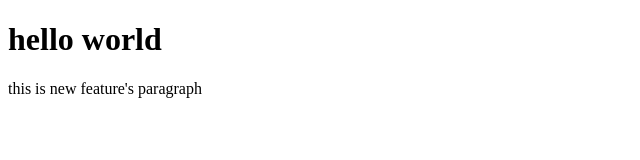
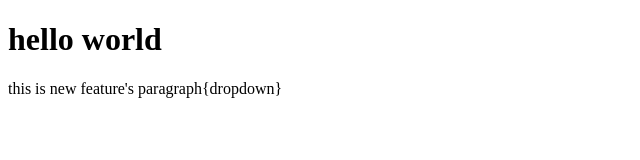
Before and after one commit to 18ayan/localrepo, a plain HTML site: page index.html in a window 1280 px wide. Shown: the whole page, without its empty margins (0-640 px from the left). Drawn offline with Linux system fonts and the light colour scheme.

Commit message:
adding dropdown

```diff
--- a/index.html
+++ b/index.html
@@ -7,6 +7,6 @@
 </head>
 <body>
     <h1>hello world</h1>
-    <p>this is new feature's paragraph</p>
+    <p>this is new feature's paragraph{dropdown}</p>
 </body>
 </html>
```
